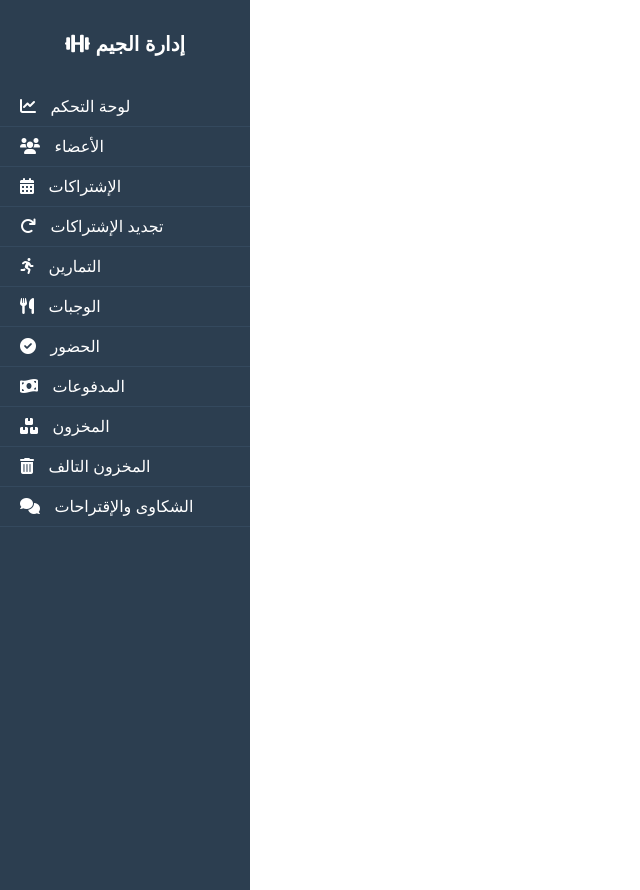
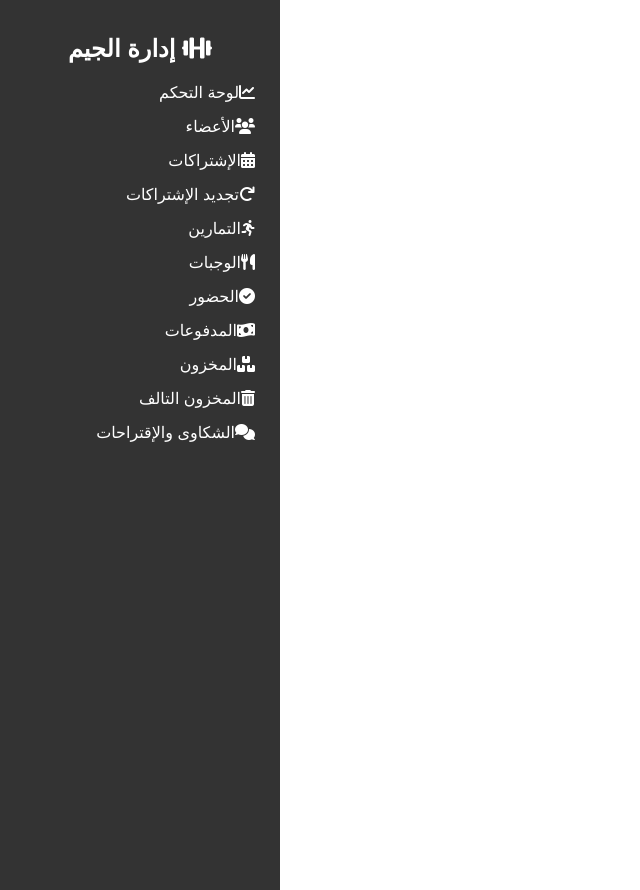
Before and after one commit to m013255m/gymstykl, a PHP site: page / in a window 1280 px wide. Shown: the whole page, without its empty margins (0-640 px from the left). Run offline with PHP 8.4, Linux system fonts and the light colour scheme.

Commit message:
Update style.css

```diff
--- a/style.css
+++ b/style.css
@@ -2,22 +2,23 @@ body {
     font-family: Arial, sans-serif;
     margin: 0;
     padding: 0;
-    display: flex;
+    direction: rtl;
 }
 
 .sidebar {
+    background-color: #333;
+    color: #fff;
+    padding: 15px;
     width: 250px;
-    background-color: #2c3e50;
-    color: white;
     height: 100vh;
     position: fixed;
-    overflow-y: auto;
+    top: 0;
+    left: 0;
 }
 
 .sidebar h2 {
     text-align: center;
-    padding: 15px 0;
-    font-size: 20px;
+    margin-bottom: 20px;
 }
 
 .sidebar ul {
@@ -26,63 +27,56 @@ body {
 }
 
 .sidebar ul li {
-    padding: 10px 20px;
-    border-bottom: 1px solid #34495e;
+    margin: 15px 0;
 }
 
 .sidebar ul li a {
-    color: white;
     text-decoration: none;
+    color: #fff;
     font-size: 16px;
+    display: flex;
+    align-items: center;
 }
 
 .sidebar ul li a i {
     margin-right: 10px;
 }
 
-.sidebar ul li:hover {
-    background-color: #34495e;
-}
-
 .content {
-    margin-left: 250px;
+    margin-left: 270px;
     padding: 20px;
-    width: calc(100% - 250px);
 }
 
 form {
-    margin: 20px 0;
+    background: #f4f4f4;
+    padding: 20px;
+    border-radius: 10px;
+    margin-bottom: 20px;
+    box-shadow: 0 0 10px rgba(0, 0, 0, 0.1);
 }
 
-input, textarea, select, button {
-    margin: 10px 0;
-    padding: 10px;
-    border-radius: 5px;
-    border: 1px solid #ccc;
-    width: 100%;
-    box-sizing: border-box;
-    background-color: #f9f9f9;
-    font-size: 14px;
+form label {
+    display: block;
+    margin-bottom: 10px;
+    font-weight: bold;
 }
 
-button {
-    background-color: #4CAF50;
-    color: white;
+form input, form textarea, form select, form button {
+    width: 100%;
+    padding: 10px;
+    margin-bottom: 15px;
+    border-radius: 5px;
+    border: 1px solid #ddd;
+}
+
+form button {
+    background-color: #28a745;
+    color: #fff;
+    border: none;
+    font-size: 16px;
     cursor: pointer;
 }
 
-button:hover {
-    background-color: #45a049;
+form button:hover {
+    background-color: #218838;
 }
-
-table {
-    width: 100%;
-    border-collapse: collapse;
-    margin-top: 20px;
-}
-
-table th, table td {
-    border: 1px solid #ddd;
-    padding: 10px;
-    text-align: left;
-}
```
